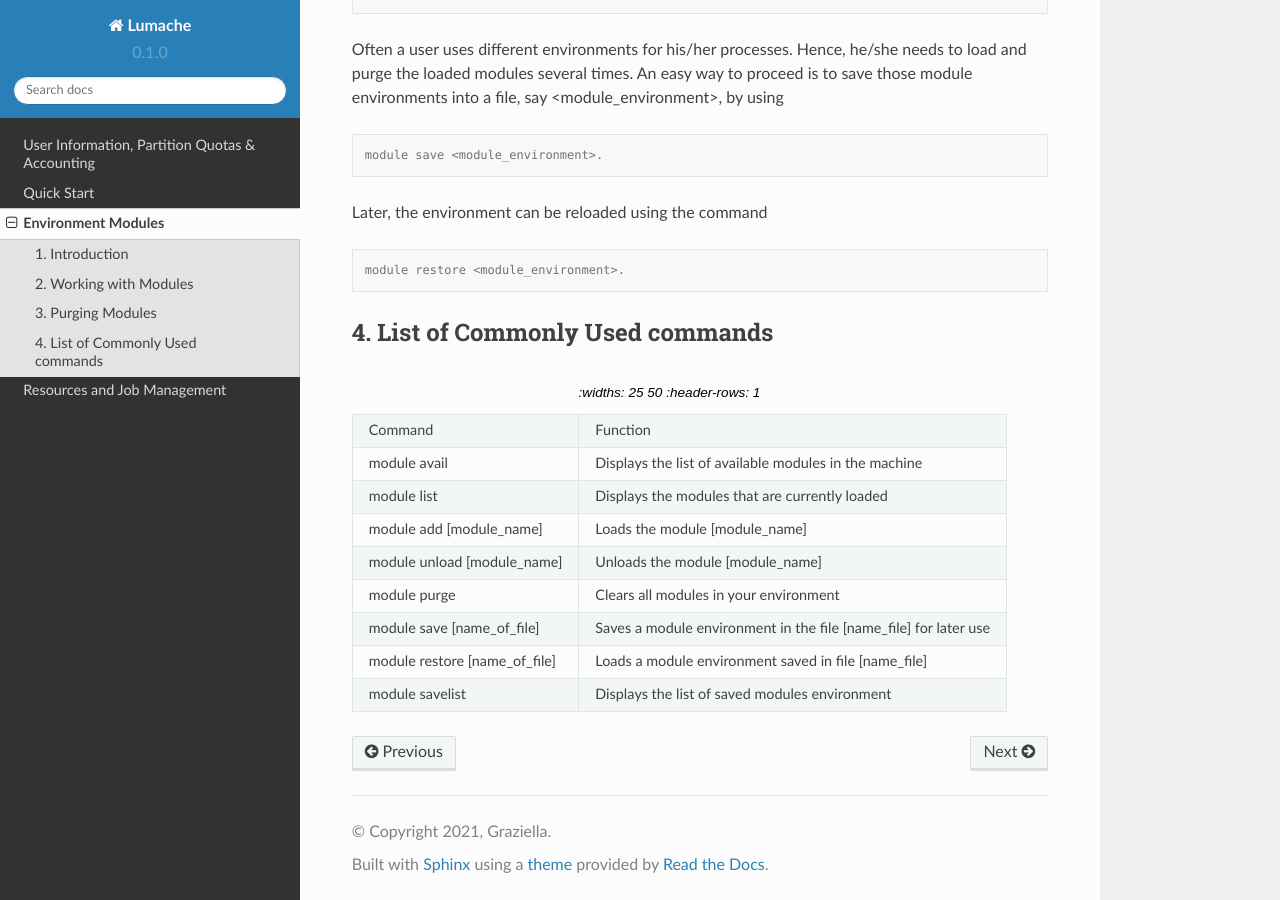
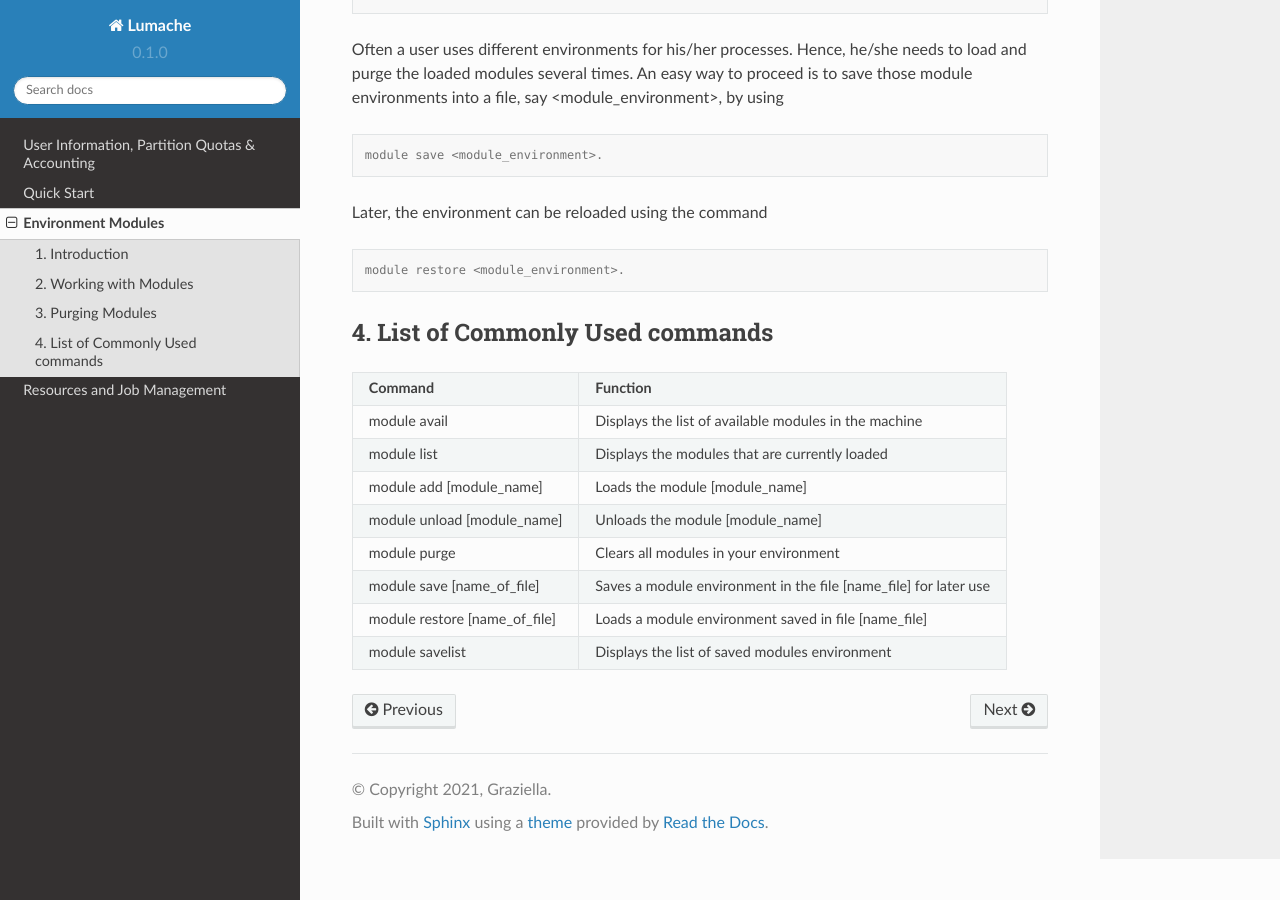
Before and after one commit to mavillez/Oblivion, a Sphinx documentation site: the page built from docs/source/modules.rst, in a window 1280 px wide and 900 px high, scrolled down 3322 px. Built offline with Sphinx 7.4.7 and the Read the Docs theme 2.0.0, drawn with Linux system fonts in a browser that asks for light colours.

Commit message:
Update modules.rst

```diff
--- a/docs/source/modules.rst
+++ b/docs/source/modules.rst
@@ -180,11 +180,9 @@ Later, the environment can be reloaded using the command
 ---------------------------------
 
 .. list-table::
-   :widths: 25 50
-   :header-rows: 1
 
-  * - Command
-    - Function
+  * - **Command**
+    - **Function**
   * - module avail
     - Displays the list of available modules in the machine
   * - module list
```
